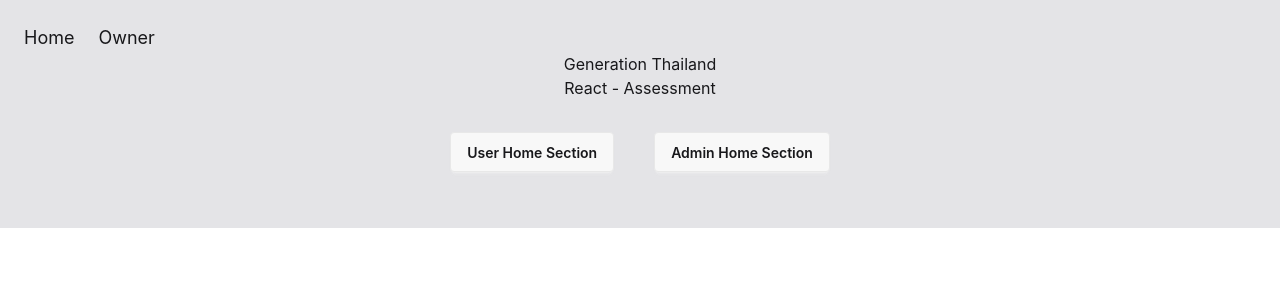
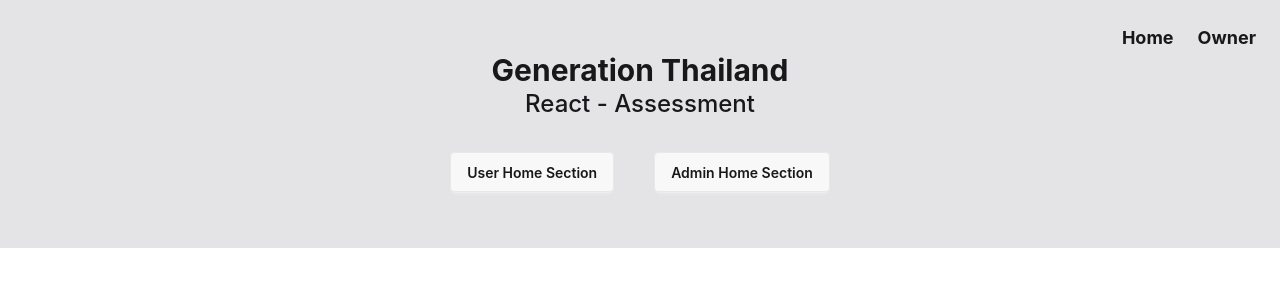
Before and after one commit to DoctorDear/JSD13-React-Assessment, a React (Vite) app: page / in a window 1280 px wide. Shown: the top 300 px of the page. Built offline with nearby package versions, Linux system fonts and the light colour scheme; no server answers.

Commit message:
feat: initialize App component with API integration and owner profile page

```diff
--- a/src/App.jsx
+++ b/src/App.jsx
@@ -55,15 +55,31 @@
   return (
     <div className="container mx-auto p-6 text-center bg-zinc-200">
       {/* navbar  */}
-      <nav className="flex gap-6 text-lg text-center">
+      <nav className="flex justify-end gap-6 text-lg text-center font-bold border-b-zinc-700">
         <button onClick={() => setView("home")}>Home</button>
         <button onClick={() => setView("owner")}>Owner</button>
       </nav>
 
-      {view !== "owner" && <h1>Generation Thailand</h1>}
-      {view === "home" && <h1>React - Assessment</h1>}
-      {view === "user" && <h1>Home - User Section</h1>}
-      {view === "admin" && <h1>Home - Admin Section</h1>}
+      {view !== "owner" && (
+        <div className="text-3xl font-bold">
+          <h1>Generation Thailand</h1>
+        </div>
+      )}
+      {view === "home" && (
+        <div className="text-2xl font-medium">
+          <h1>React - Assessment</h1>
+        </div>
+      )}
+      {view === "user" && (
+        <div className="text-2xl font-medium">
+          <h1>Home - User Section</h1>
+        </div>
+      )}
+      {view === "admin" && (
+        <div className="text-2xl font-medium">
+          <h1>Home - Admin Section</h1>
+        </div>
+      )}
 
       {view !== "owner" && (
         <div className="flex justify-center gap-10 m-8">
@@ -72,6 +88,27 @@
           </div>
           <div className="btn">
             <button onClick={() => setView("admin")}>Admin Home Section</button>
+          </div>
+        </div>
+      )}
+      {view === "owner" && (
+        <div className="flex flex-col gap-6">
+          <h1 className="font-bold text-3xl">
+            11 Chirasak Tapphae (เดียร์) - JSD13
+          </h1>
+          <div className="avatar">
+            <div className="w-60 rounded">
+              <img alt="Owner-Profile-Picture" src="src\assets\Owner-pic.jpg" />
+            </div>
+          </div>
+          <div>
+            <h2 className="font-bold mt-3">Short Biography:</h2>
+            <p>
+              Lorem ipsum dolor sit amet consectetur adipisicing elit. Modi
+              laboriosam magni nemo quam nostrum atque, molestiae, ut corrupti
+              ducimus corporis ab nobis nesciunt? Esse placeat maxime
+              dignissimos molestias consequatur fugiat.
+            </p>
           </div>
         </div>
       )}
```
Also changed, not shown: src/assets/Owner-pic.jpg (added).
